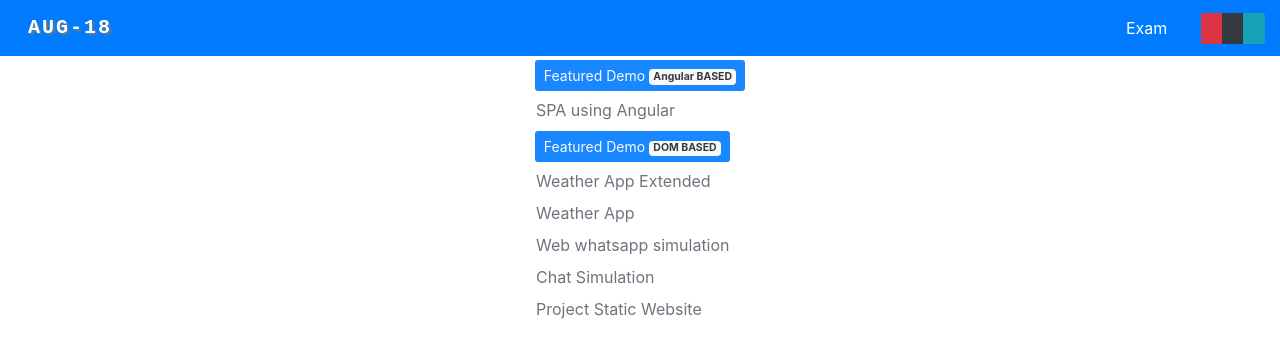
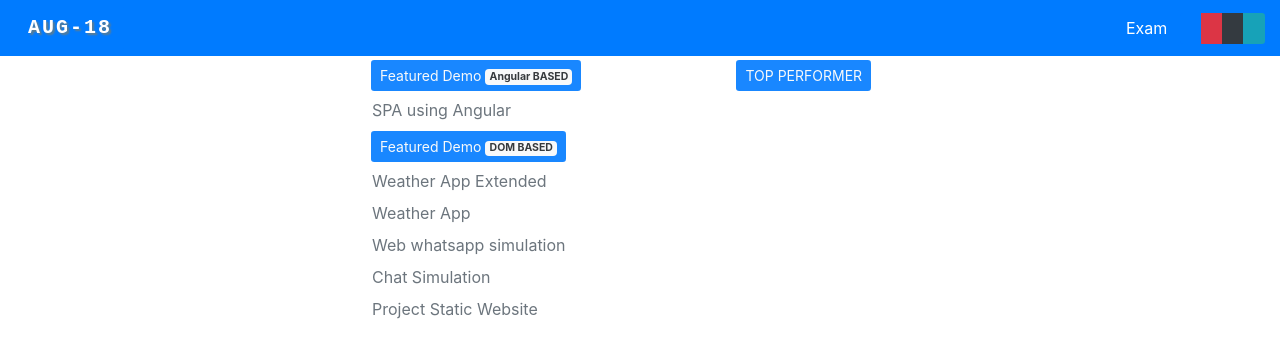
Before and after one commit to koderoom/aug-18, an Angular app: page / in a window 1280 px wide. Shown: the top 358 px of the page. Built offline with nearby package versions, Linux system fonts and the light colour scheme.

Commit message:
home right.

```diff
--- a/src/app/home/home.component.html
+++ b/src/app/home/home.component.html
@@ -49,5 +49,20 @@
       </div>
 
 
+
+
+
+      <div class="col-md-2 col-lg-3 d-flex flex-column align-items-center" style="max-height: calc(100vh - 3.5rem); z-index:999; position: sticky; top:3.5rem; overflow-y: scroll;">
+          <nav class="collapse d-md-block mt-1" id="sidenav2" >
+              <button type="button" class="btn btn-sm text-light d-none d-md-block" [ngClass]="bgRef.BG" style="opacity:.9;">
+                      TOP PERFORMER
+              </button>
+              <ul class="nav flex-column " style="font-size:small;">
+                  <li class="nav-item animated zoomIn infinite slower" *ngFor="let iref of TOPLIST">
+                      <a class="btn btn-link text-muted pl-0 pb-0" target="_blank" href="{{BASE_URL_DEMO + iref.rollid}}">{{iref.rollid}}</a>
+                  </li>
+              </ul>
+          </nav>
+      </div>
     </div>
 </div>
```
